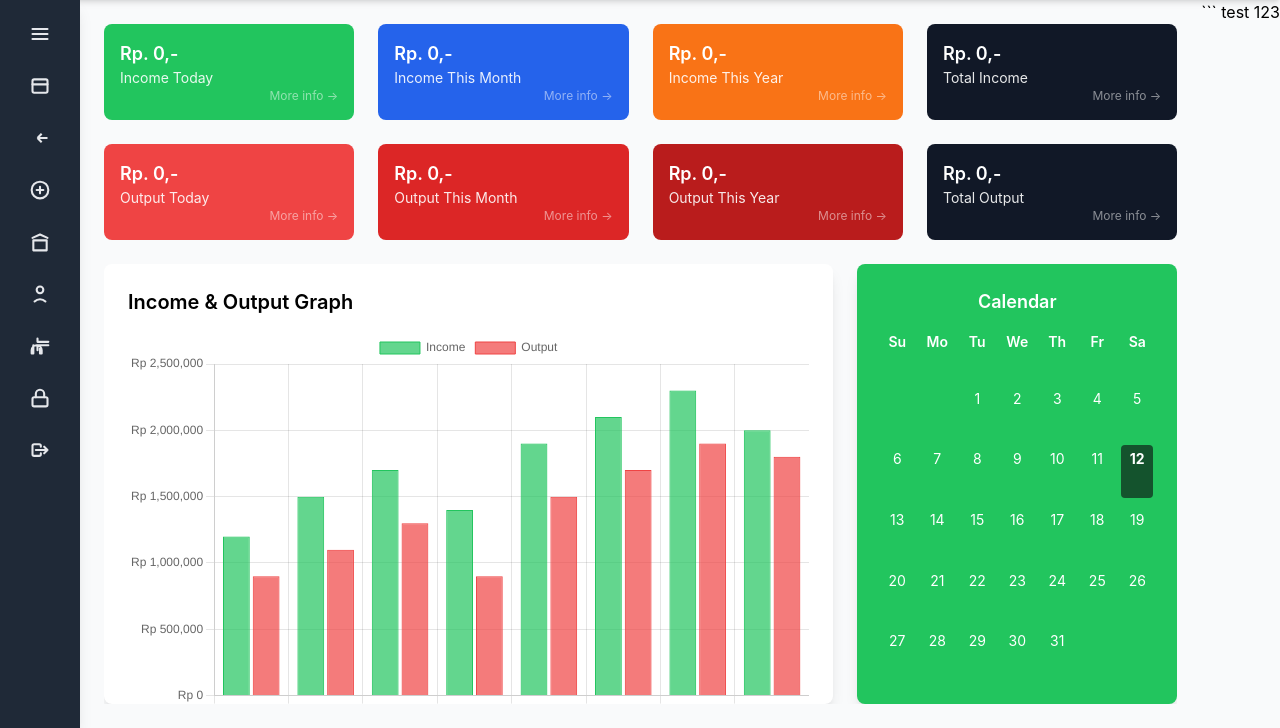
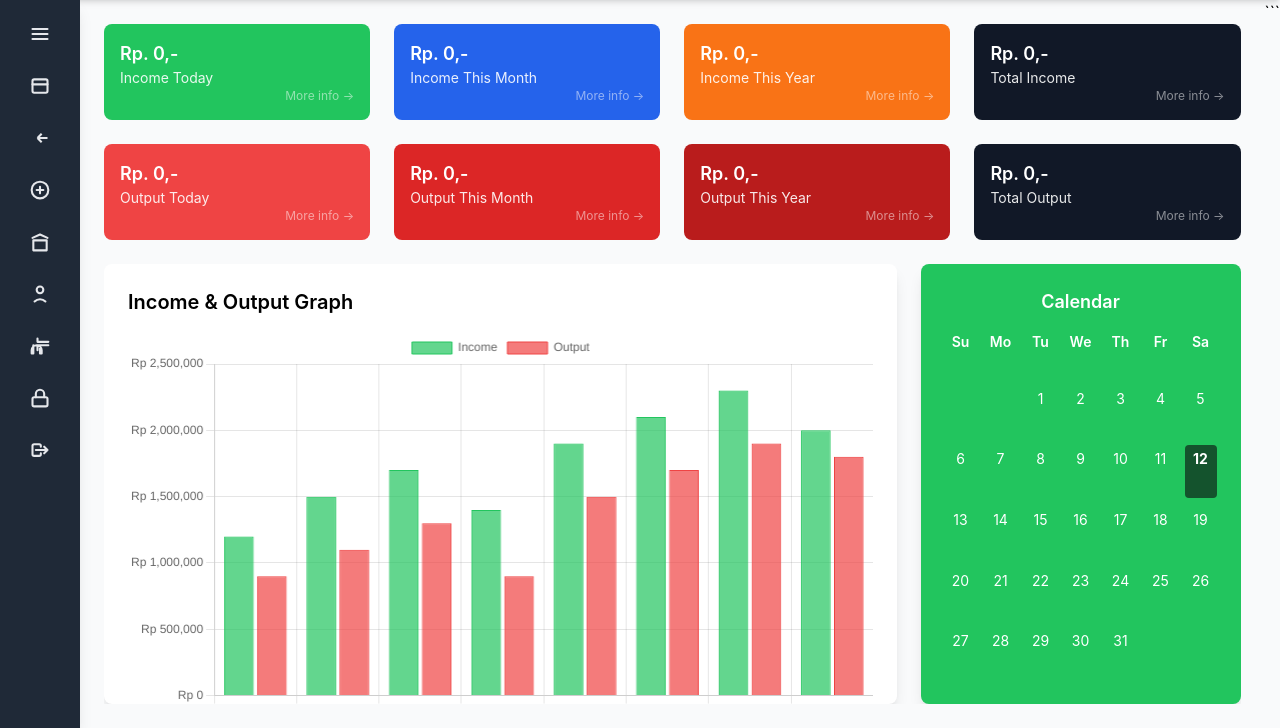
Before and after one commit to IsaAli-110/finance, a Flask app: template templates/dashboard.html in a window 1280 px wide. Shown: the part 72-800 px from the top of the page. Run offline with Flask 3, Linux system fonts and the light colour scheme; the template is opened without the code that fills it, so the values that code supplies are empty; some libraries are stand-ins or nearby versions.

Commit message:
was edited

````diff
--- a/templates/dashboard.html
+++ b/templates/dashboard.html
@@ -285,4 +285,3 @@
 </html>
 
 ```
-test 123
````
